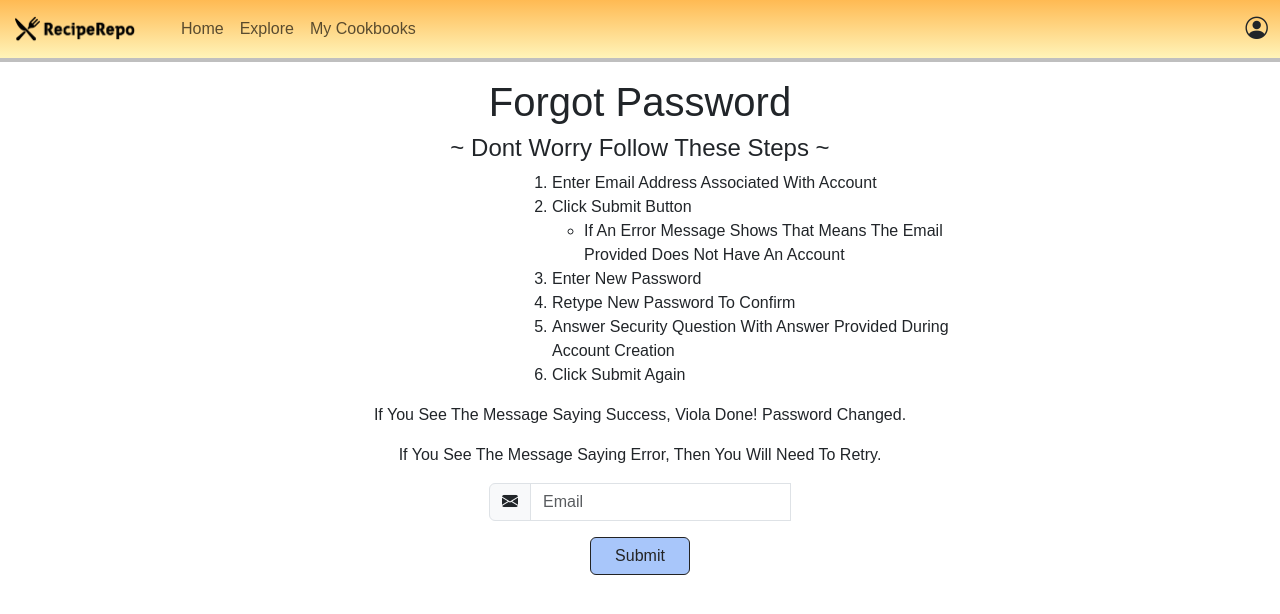
After one commit to Lily-Hagen/RecipeRepo, a Flask app: page /forgotPassword1 in a window 1280 px wide. The commit adds this page. Shown: the top 614 px of the page. Run offline with Flask 3, Linux system fonts and the light colour scheme; some web fonts are replaced.

Commit message:
Forgot Password Implementation
Implemented the Forgot Password Function

2 Pages Added
ForgotPassword1 - First Page that asks for Email and checks if the user exists
ForgotPassword2 - Second Page that takes in the New Password and Answer to the SQ and then performs the Password Change if Correct.

Modified Auth.py to handle new pages and proper redirects and templates.

```diff
--- a/website/auth.py
+++ b/website/auth.py
@@ -1,4 +1,4 @@
-from flask import Blueprint, render_template, request, flash, redirect, url_for
+from flask import Blueprint, render_template, request, flash, redirect, url_for, session
 from .models import User
 from werkzeug.security import generate_password_hash, check_password_hash
 from . import db
@@ -64,7 +64,57 @@ def sign_up():
     return render_template("Signup.html")
 
 
-@auth.route('/forgotPassword', methods=['GET', 'POST'])
-def forgotPassword():
+@auth.route('/forgotPassword1', methods=['GET', 'POST'])
+def forgotPassword1():
+    if (request.method == 'POST'):
+        email = request.form.get('email')
 
-    return render_template("forgotPassword.html")
+        user_exists = User.query.filter_by(email=email).first()
+        if (user_exists):
+            return redirect(url_for('auth.forgotPassword2', email=email))
+        else:
+            flash('Email Provided Doesnt Have An Account!', category='error')
+
+    return render_template("forgotPassword1.html")
+
+
+@auth.route('/forgotPassword2', methods=['GET', 'POST'])
+def forgotPassword2():
+    if (request.method == 'GET'):
+        email = request.args.get('email')
+        if (not email):
+            return redirect(url_for('views.home'))
+        else:
+            user = User.query.filter_by(email=email).first()
+            secPrompt = user.security_prompt
+
+            if (secPrompt == 1):
+                secPrompt = "Name of the street you grew up on"
+            elif (secPrompt == 2):
+                secPrompt = "Mother's maiden name"
+            elif (secPrompt == 3):
+                secPrompt = "Name of your favorite childhood pet"
+            elif (secPrompt == 4):
+                secPrompt = "Title of your favorite movie"
+
+            return render_template("forgotPassword2.html", email=email, secPrompt=secPrompt)
+
+    if (request.method == 'POST'):
+        email = request.form.get('email')
+        secPrompt = request.form.get('SecurityQuestionInput')
+        user = User.query.filter_by(email=email).first()
+        secAnswer = request.form.get('SecurityAnswer')
+        password1 = request.form.get('password1')
+        password2 = request.form.get('password2')
+
+        if (secAnswer == user.security_answer):
+            #Change Password to New Password and Make suree to has the password
+            user.password = generate_password_hash(password1)
+            db.session.commit()
+            flash('Password Change Successful. Proceed to Login.', category='success')
+            return redirect(url_for('views.home'))
+        else:
+            flash('The Answer The Security Question Is Incorrect. Password Change Failed!', category='error')
+            return render_template("forgotPassword2.html", email=email, secPrompt=secPrompt)
+
+    return redirect(url_for('views.home'))
--- a/website/templates/LoginPage.html
+++ b/website/templates/LoginPage.html
@@ -31,7 +31,7 @@
       <button type="Log In" class="btn btn-login">Log In</button>
     </div>
     <div class="d-flex justify-content-center mt-2">
-      <p><a href="{{ url_for('auth.forgotPassword') }}" class="link-secondary link-offset-2 link-underline-opacity-25 link-underline-opacity-100-hover">Forgot Password</a></p>
+      <p><a href="{{ url_for('auth.forgotPassword1') }}" class="link-secondary link-offset-2 link-underline-opacity-25 link-underline-opacity-100-hover">Forgot Password</a></p>
     </div>
   </form>
 </div>
--- a/website/templates/forgotPassword.html
+++ /dev/null
@@ -1,4 +0,0 @@
-{% extends "base.html" %} {% block title %}ForgotPassword{% endblock %}
-{% block content %}
-
-{% endblock %}
--- /dev/null
+++ b/website/templates/forgotPassword1.html
@@ -0,0 +1,83 @@
+{% extends "base.html" %} {% block title %}ForgotPassword{% endblock %}
+{% block content %}
+<style>
+    .shift-right {
+        margin-left: 200px; /* Adjust the value as needed */
+    }
+</style>
+
+<h1 align="center">Forgot Password</h1>
+<div class="col-sm-6 mx-auto">
+    <h4 align="center">~ Dont Worry Follow These Steps ~</h4>
+    <ol class="shift-right">
+        <li>Enter Email Address Associated With Account</li>
+        <li>Click Submit Button</li>
+            <ul>
+                <li>If An Error Message Shows That Means The Email Provided Does Not Have An Account</li>
+            </ul>
+        <li>Enter New Password</li>
+        <li>Retype New Password To Confirm</li>
+        <li>Answer Security Question With Answer Provided During Account Creation</li>
+        <li>Click Submit Again</li>
+    </ol>
+    <p align="center">If You See The Message Saying Success, Viola Done! Password Changed.</p>
+    <p align="center">If You See The Message Saying Error, Then You Will Need To Retry.</p>
+</div>
+
+<div class="container-fluid d-flex justify-content-center align-items-center">
+    <form method="POST" class="w-50 needs-validation" id="ForgotPWForm1" novalidate>
+        <!-- Email Input with Envelope Icon -->
+        <div class="row mb-3 justify-content-center">
+            <div class="col-sm-6">
+                <div class="input-group">
+                    <span class="input-group-text"><i class="bi bi-envelope-fill"></i></span>
+                    <input type="email" class="form-control" name="email" id="Email" placeholder="Email">
+                    <div class="invalid-feedback">Invalid Email Address</div>
+                </div>
+            </div>
+        </div>
+
+        <!-- Submit1 button -->
+        <div class="d-flex justify-content-center">
+            <button type="Log In" class="btn btn-login">Submit</button>
+        </div>
+    </form>
+</div>
+
+<script>
+    function LogInFormValidation(form, event){
+        validateEmail(form, event)
+    }
+
+    function validateEmail(form, event){
+        const emailRegex = /^[a-zA-Z0-9._%+-]+@[a-zA-Z0-9.-]+\.[a-zA-Z]{2,}$/
+
+        var email = form.elements.Email.value
+        form.elements.Email.classList.remove('is-valid', 'is-invalid')
+        if (!emailRegex.test(email)){
+            if (event.type === 'submit'){
+                event.preventDefault()
+                event.stopPropagation()
+            }
+            form.elements.Email.classList.add('is-invalid')
+        }else{
+            form.elements.Email.classList.add('is-valid')
+        }
+    }
+
+    (() => {
+        'use strict'
+
+        const form = document.querySelector('#ForgotPWForm1')
+        form.addEventListener('submit', event => LogInFormValidation(form, event), false)
+    })()
+
+    const form = document.querySelector('#ForgotPWForm1')
+
+    {
+        const email = form.elements.Email
+        email.addEventListener('input', event => validateEmail(form, event), false)
+    }
+
+</script>
+{% endblock %}
```
Also changed, not shown: website/templates/forgotPassword2.html (added, +162 -0 lines).
